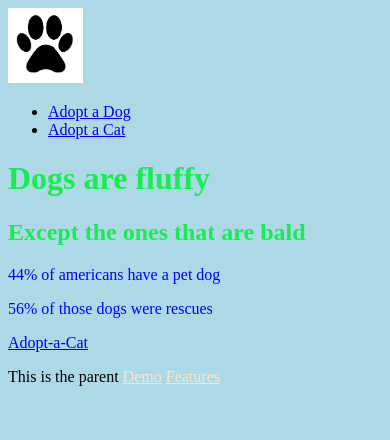
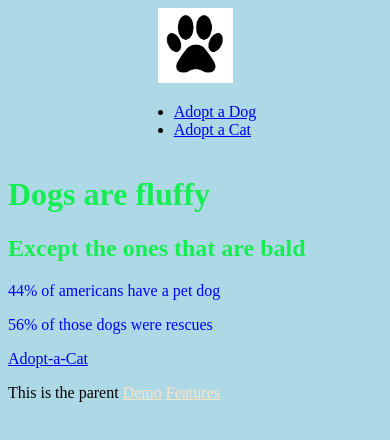
Before and after one commit to knesbit3/assignment3, a plain HTML site: page index.html in a window 390 px wide. Drawn offline with Linux system fonts and the light colour scheme.

Commit message:
added flexbox

```diff
--- a/css/styles.css
+++ b/css/styles.css
@@ -1,5 +1,5 @@
 .cis260specialgreen {
-  color:#16ed50;
+    color: #16ed50;
 }
 
 
@@ -10,12 +10,30 @@
 
 
 #content p {
-    color:blue;
+    color: blue;
 }
+
 body {
     background-color: lightblue;
 }
 
 div ul li {
-    color:red;
+    color: red;
 }
+
+header {
+display: flex;
+align-items: center
+/*    flex-direction: column*/
+}
+
+@media screen and (max-width: 40rem) {
+    .container,
+    header,
+    main,
+    footer {
+        flex-direction: column
+    }
+
+
+}
--- a/index.html
+++ b/index.html
@@ -9,8 +9,9 @@
 
 <body>
     <header>
+        <a href="index.html"><img src="images/dogicon%20.png" alt="paw logo" height="75"> </a>
+
         <nav>
-            <a href="index.html"><img src="images/dogicon%20.png" alt="paw logo" height="75"> </a>
 
             <ul>
                 <li><a href="adoptadog.html">Adopt a Dog</a></li>
```
